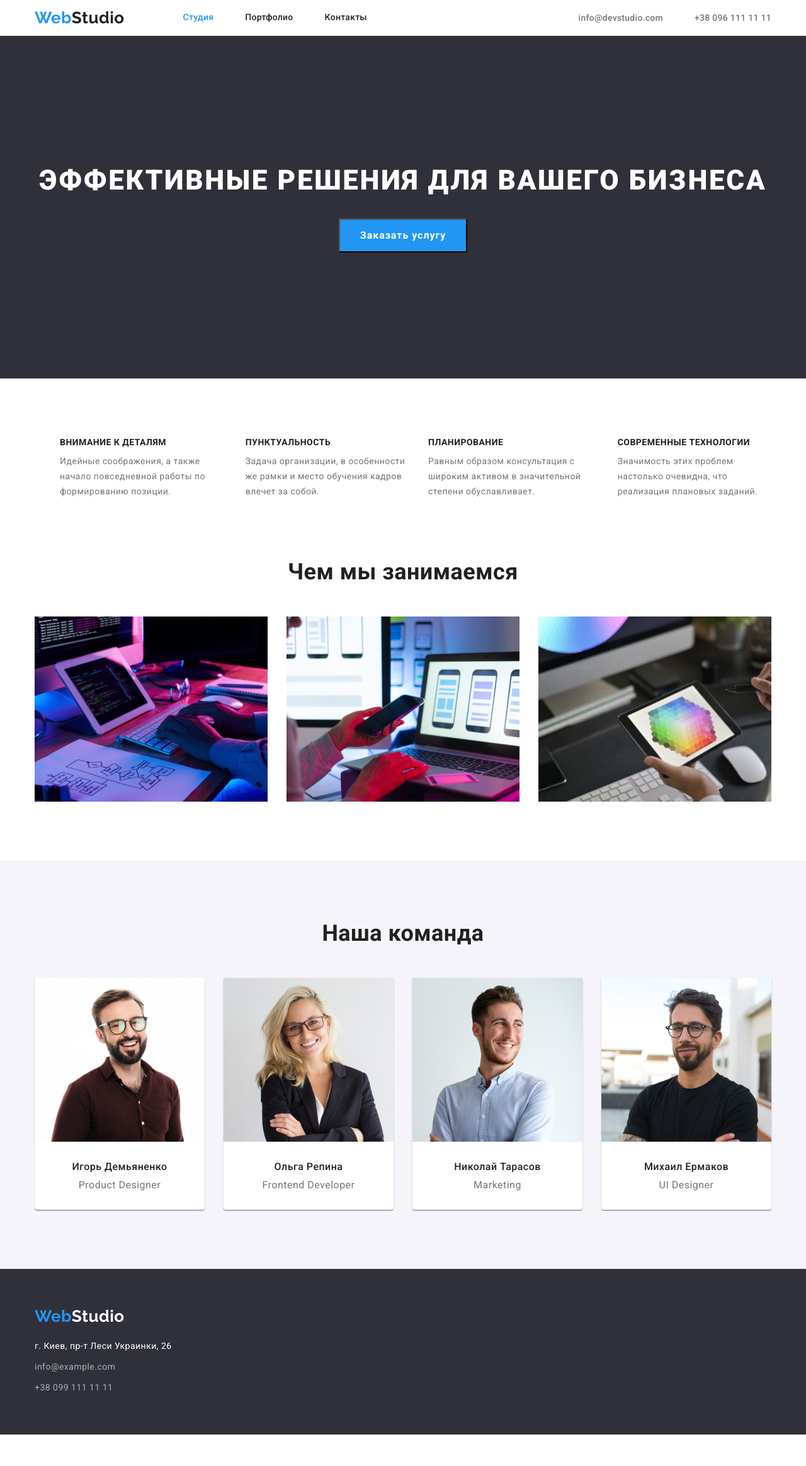
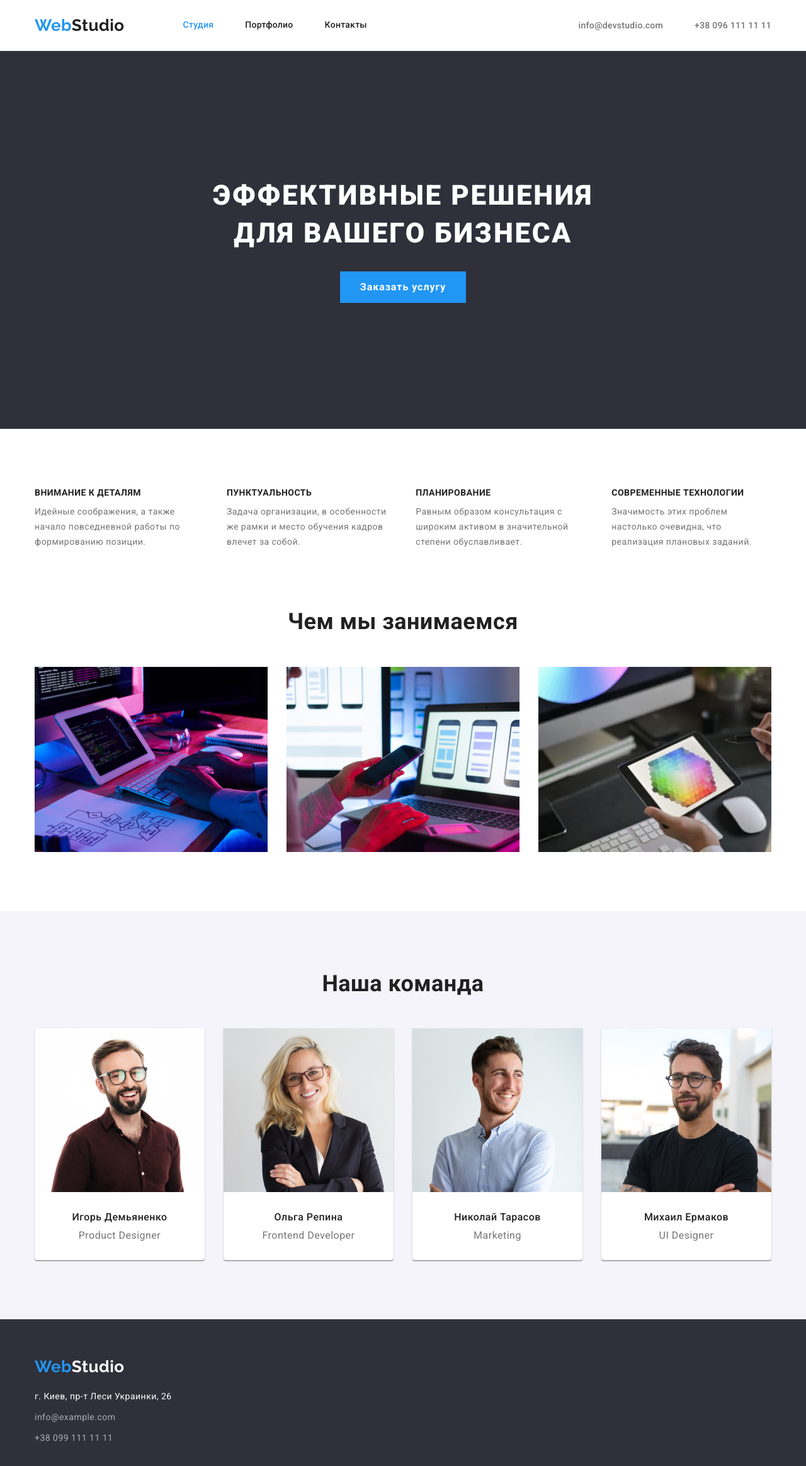
Before and after one commit to MarkoK23/goit-markup-hw-03, a plain HTML site: page index.html in a window 1280 px wide. Shown: the whole page at 63% size. Before the commit the page ends 2278 px from the top, so only its background shows below. Drawn offline with nearby package versions, Linux system fonts and the light colour scheme.

Commit message:
fix from the mentor

```diff
--- a/css/styles.css
+++ b/css/styles.css
@@ -23,8 +23,7 @@ img {
 h1,
 h2,
 h3,
-p,
-ul {
+p {
   margin-top: 0;
   margin-bottom: 0;
 }
@@ -37,8 +36,8 @@ header {
 
 .list {
   list-style: none;
-  margin-top: 0;
-  margin-bottom: 0;
+  margin: 0;
+  padding: 0;
 }
 
 .decoration {
@@ -103,7 +102,6 @@ header {
 /* ----------------NAVIGATION--------------- */
 .site-nav {
   display: flex;
-  padding-left: 0;
 }
 
 .site-nav .item:not(:last-child) {
@@ -124,8 +122,8 @@ margin-right: 0;
 
 .site-nav .link {
   display: block;
-  padding-top: 20px;
-  padding-bottom: 20px;
+  padding-top: 32px;
+  padding-bottom: 32px;
   color: var(--basic-color);
   font-size: 14px;
   line-height: 1.14;
@@ -157,6 +155,8 @@ margin-right: 0;
   line-height: 1.14;
   letter-spacing: 0.02em;
   text-decoration: none;
+  padding-top: 32px;
+  padding-bottom: 32px;
 }
 
 .contacts .contacts-list:hover,
@@ -179,6 +179,7 @@ margin-right: 0;
 .hero {
   background-color: var(--hero-bcg-color);
   text-align: center;
+  padding: 200px 0;
 }
 
 .hero-title {
@@ -189,25 +190,21 @@ margin-right: 0;
   line-height: 1.36;
   text-align: center;
   letter-spacing: 0.06em;
-  padding-top: 200px;
-  margin-top: 0;
-  margin-bottom: 30px;
+  width: 696px;
+  margin: 0 auto 30px auto;
 }
 /* ----------------HERO BUTTON--------------- */
 .button {
-  font-family: Roboto, sans-serif;
   background-color: var(--button-bkg-color);
   color: var(--hero-title-color);
   padding: 10px 32px;
   font-weight: 700;
   font-size: 16px;
   line-height: 1.88;
-  align-items: center;
   text-align: center;
   letter-spacing: 0.06em;
-  margin-bottom: 200px;
-
   cursor: pointer;
+  border: none;
 }
 .hero.button:hover,
 .hero.button:focus {
@@ -240,7 +237,6 @@ margin-right: 0;
 /* ----------------OCCUPATION--------------- */
 .list-works {
   display: flex;
-  padding-left: 0;
   /* margin-right: -15px;
   margin-left: -15px; */
 }
@@ -295,12 +291,12 @@ margin-right: 0;
 /* ----------------FOOTER--------------- */
 .footer {
   background-color: var(--hero-bcg-color);
+  padding: 60px 0;
 }
 .footer-logo {
   display: inline-block;
   color: var(--hero-title-color);
   font-family: "Raleway";
-  padding-top: 60px;
   margin-bottom: 20px;
 
   font-weight: 700;
@@ -314,7 +310,9 @@ margin-right: 0;
 .footer-logo:hover,
 .footer-logo:focus {
 }
-
+.address {
+  font-style: normal;
+}
 .address .location {
   display: block;
   color: var(--hero-title-color);
@@ -322,7 +320,6 @@ margin-right: 0;
   font-size: 14px;
   line-height: 1.71;
   text-decoration: none;
-  font-style: normal;
   margin-bottom: 9px;
 }
 .address .location:hover,
@@ -333,15 +330,12 @@ margin-right: 0;
   font-size: 14px;
   line-height: 1.71;
   text-decoration: none;
-  font-style: normal;
   color: rgba(255, 255, 255, 0.6);
 }
 .contacts.mail {
   margin-bottom: 9px;
 }
-.contacts.tel {
-  padding-bottom: 62px;
-}
+
 .address .contacts:hover,
 .address .contacts:focus {
   color: var(--accent-color);
@@ -354,13 +348,11 @@ margin-right: 0;
   display: flex;
   justify-content: center;
   list-style-type: none;
-  margin-bottom: 34px;
+  margin-bottom: 50px;
 }
 .filter.menu {
-  font-family: Roboto, sans-serif;
   color: var(--basic-color);
   background: #f5f4fa;
-
   font-weight: 500;
   font-size: 16px;
   line-height: 1.62;
@@ -368,6 +360,7 @@ margin-right: 0;
   letter-spacing: 0.03em;
   padding: 6px 22px;
   cursor: pointer;
+  border: none;
 }
 .filter-list .item + .item {
   margin-left: 8px;
@@ -389,18 +382,15 @@ margin-right: 0;
   margin-bottom: -30px;
 }
 .projects .item {
-  flex-basis: calc(100% / 3 - 32px);
-  max-width: 370px;
+  flex-basis: calc(100% / 3 - 30px);
   box-sizing: border-box;
-
   margin-right: 30px;
   margin-bottom: 30px;
 }
 .projects .item .content {
-  box-sizing: border-box;
-  /* width: 370px; */
   padding: 20px 24px;
   border: 1px solid #eeeeee;
+  border-top: none;
 }
 
 .projects .title {
```
Also changed, not shown: contacts.html (+4 -0 lines), portfolio.html (+5 -1 lines).
